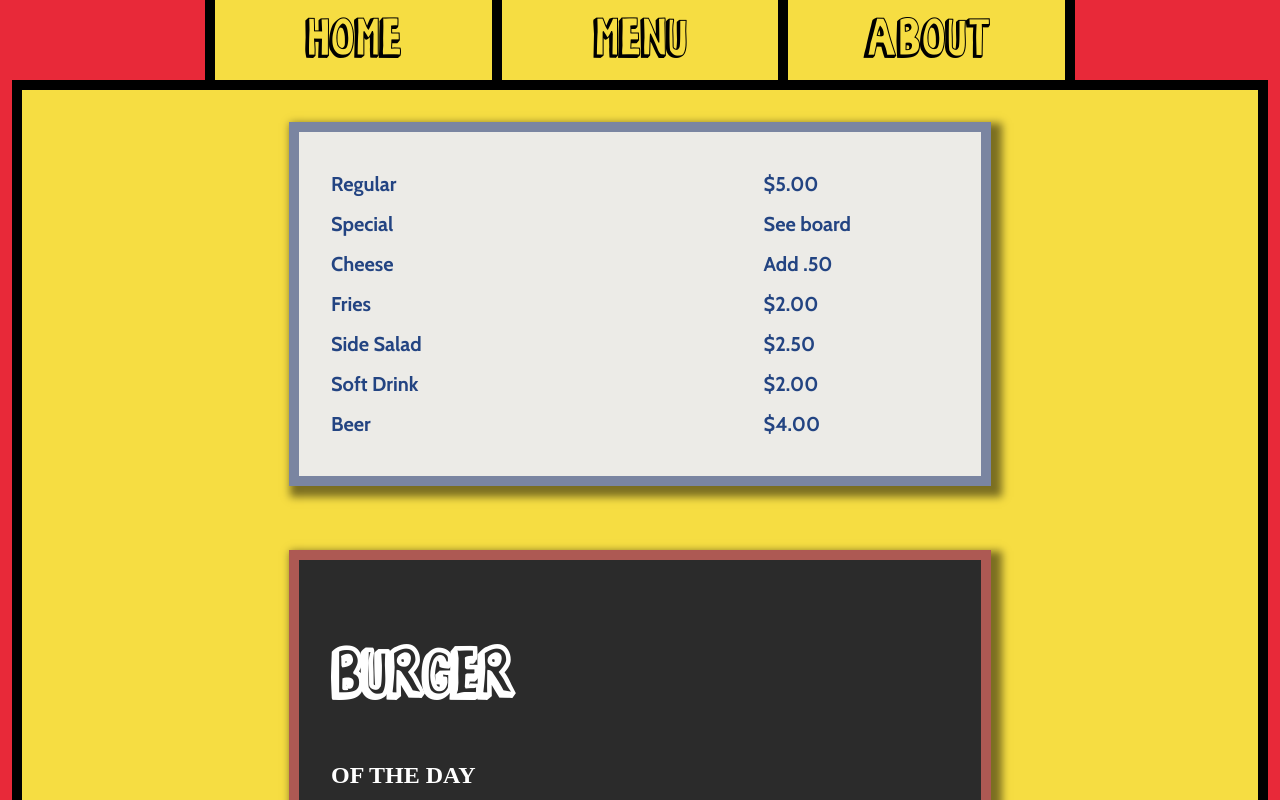
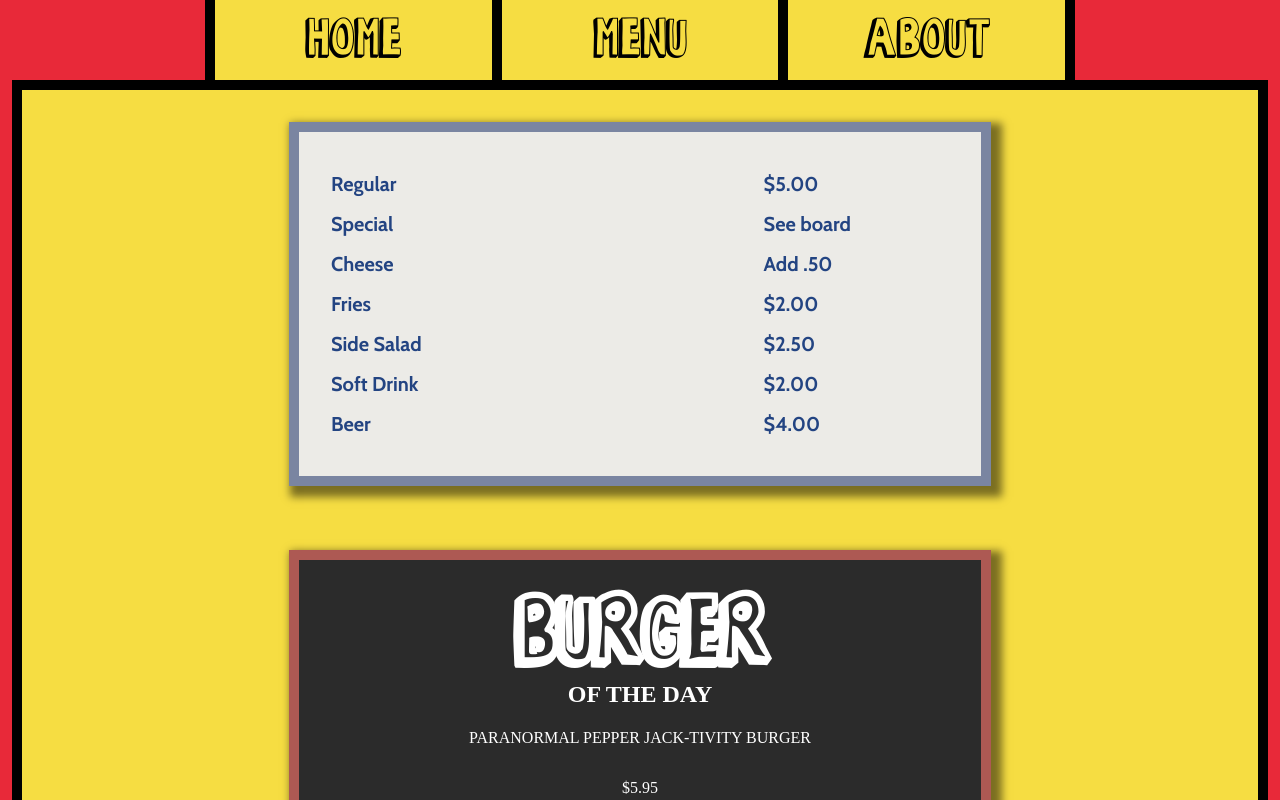
Before and after one commit to AnEvilPenguin/odin-restaurant-project, a website built with webpack: page src/index.html in a window 1280 px wide. Both pictures are taken after a click on the button "Menu". Shown: the top 800 px of the page. Built offline with nearby package versions, Linux system fonts and the light colour scheme; a web font is replaced by a local one.

Commit message:
feat: chalkboard text size tweaks

```diff
--- a/src/styles.css
+++ b/src/styles.css
@@ -119,6 +119,24 @@ ul {
     background-color: #2b2b2b;
 
     color: white;
+
+    display: flex;
+    flex-direction: column;
+
+    align-items: center;
+}
+
+.specialTitle {
+    margin: 0px 0px 0px 0px;
+    font-size: clamp(26px, 7rem, 20vw);
+}
+
+.specialSubTitle {
+    margin: 0px 0px 5px 0px;
+}
+
+.special {
+    text-align: center;
 }
 
 /* Chalkboard center, chalk font, better spacing */
```
Also changed, not shown: dist/main.js.
